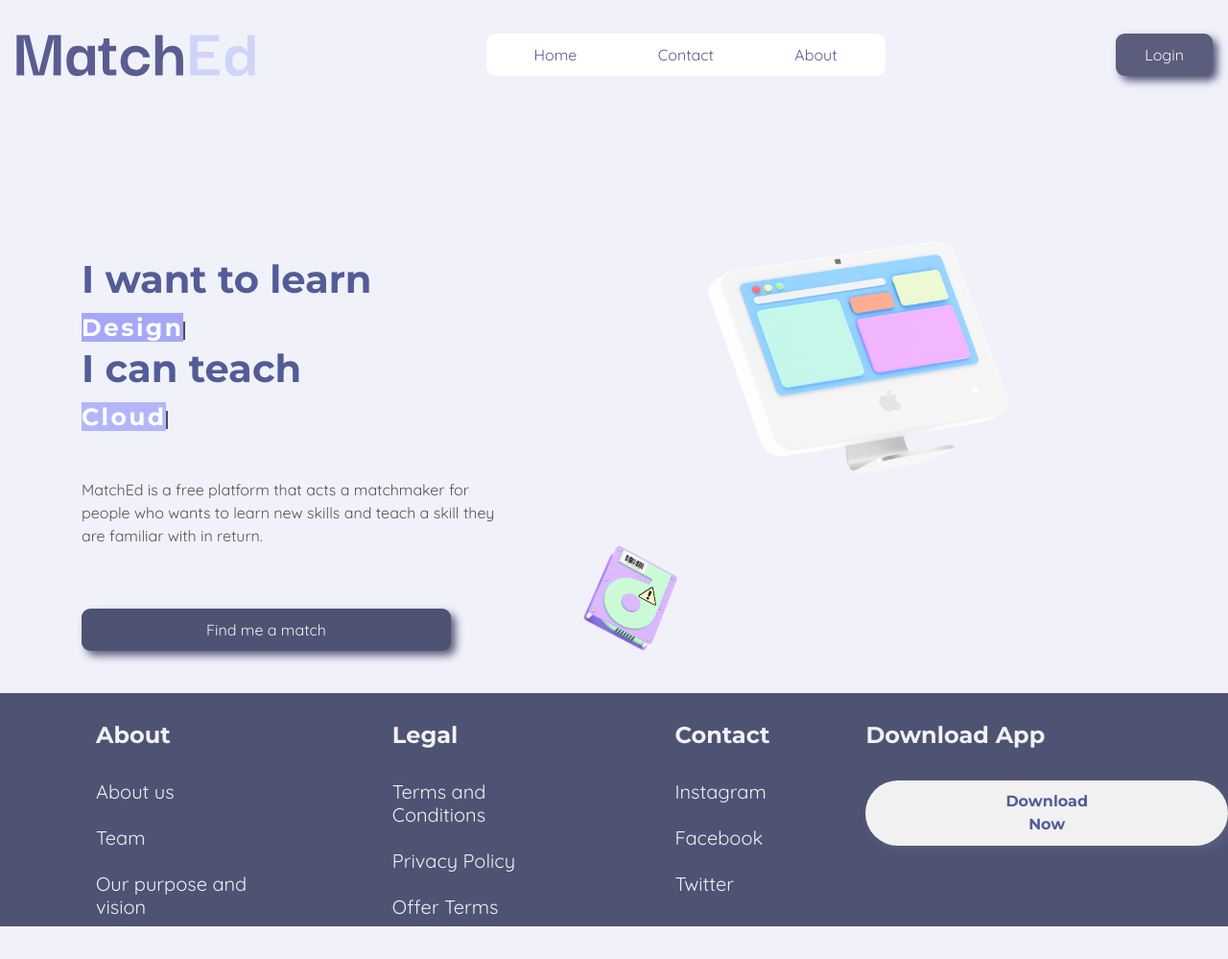
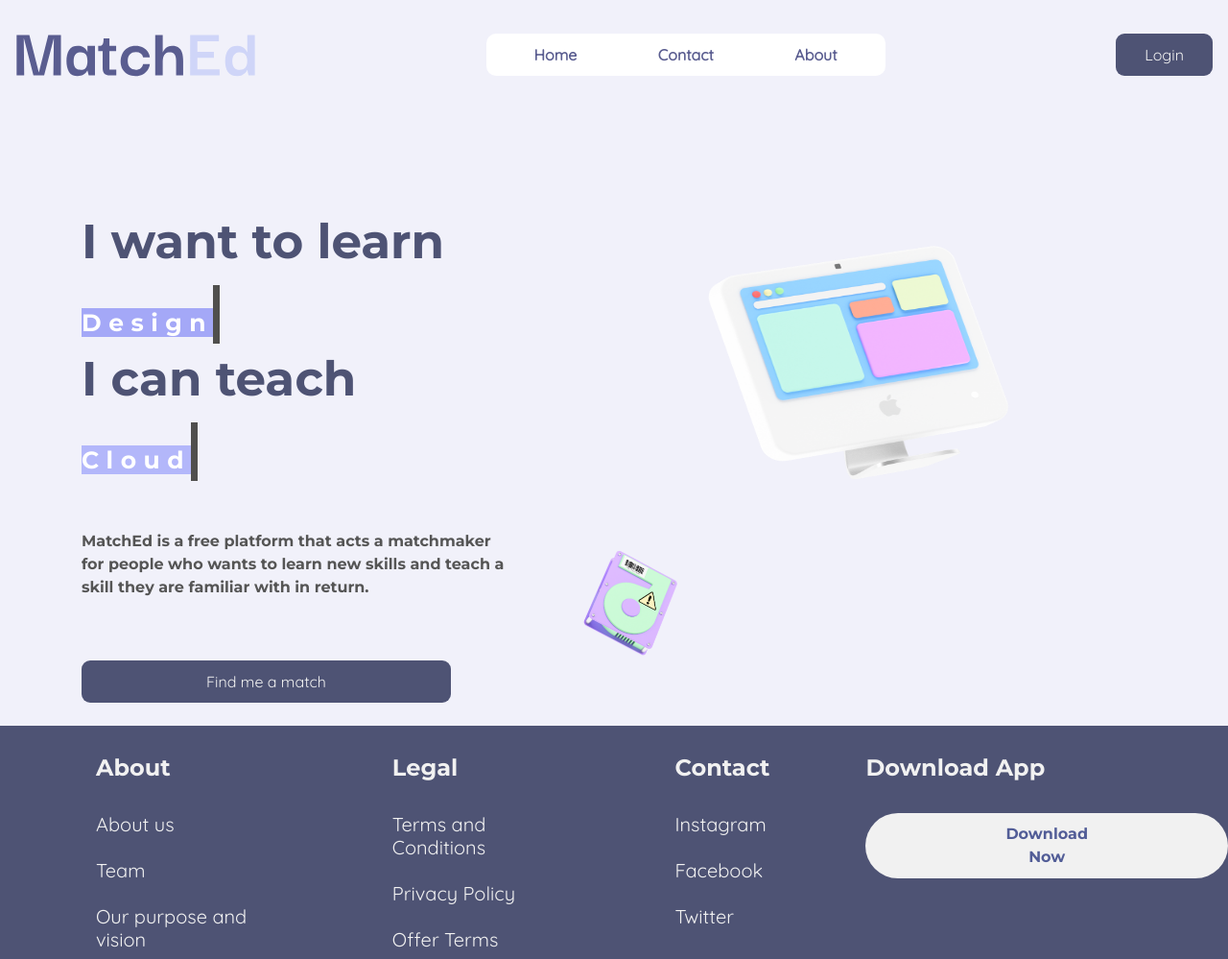
Before and after one commit to rushilg13/Learnt, a Flask app: page / in a window 1280 px wide. Shown: the whole page at 96% size. Before the commit the page ends 965 px from the top, so only its background shows below. Run offline with Flask 2, Linux system fonts and the light colour scheme; parts of the project's set-up code (start-up, migrations or seed data) failed here and were passed over; some libraries are stand-ins or nearby versions.

Commit message:
Landing++

```diff
--- a/static/css/index.css
+++ b/static/css/index.css
@@ -1,6 +1,9 @@
 .heading {
   font-family: "Montserrat", sans-serif;
-  color: rgb(82, 93, 151);
+  color: rgb(78, 83, 116);
+  font-size: 50px;
+  font-style: normal;
+  font-weight: 700;
 }
 .text-small {
   font-size: 0.9rem !important;
@@ -16,7 +19,8 @@ h5 {
   font-family: "Quicksand", sans-serif;
 }
 p {
-  font-family: "Quicksand", sans-serif;
+  font-family: "Montserrat", sans-serif;
+  font-weight: 500;
   color: #555;
   padding-top: 20px;
 }
@@ -48,6 +52,7 @@ ul {
 a {
   text-decoration: none;
   color: rgb(90, 93, 144);
+  font-weight: 700;
 }
 
 li {
@@ -66,6 +71,9 @@ li {
   margin: 0 auto; /* Gives that scrolling effect as the typing happens */
   letter-spacing: 0.15em; /* Adjust as needed */
   animation: typing 3.5s steps(40, end), blink-caret 0.75s step-end infinite;
+  font-style: normal;
+  font-weight: 600;
+  font-size: 50px;
 }
 
 /* The typing effect */
@@ -171,9 +179,8 @@ input {
   padding-right: 30px;
   padding-top: 10px;
   padding-bottom: 10px;
-  background-color: rgb(90, 94, 124);
+  background-color: rgb(78, 83, 116);
   font-family: "Quicksand", sans-serif;
-  box-shadow: 5px 5px 9px rgb(78, 83, 116);
 }
 
 .container {
@@ -190,7 +197,6 @@ button {
   padding-bottom: 10px;
   background-color: rgb(78, 83, 116);
   font-family: "Quicksand", sans-serif;
-  box-shadow: 5px 5px 9px rgb(90, 94, 124);
 }
 .image {
   margin-left: 100px;
--- a/templates/index.html
+++ b/templates/index.html
@@ -66,6 +66,7 @@
         </div>
           </div>
         </div>
+        <br>
         <div class="footer">
             <div class="f1">
                 <h4>About</h4><br>
```
